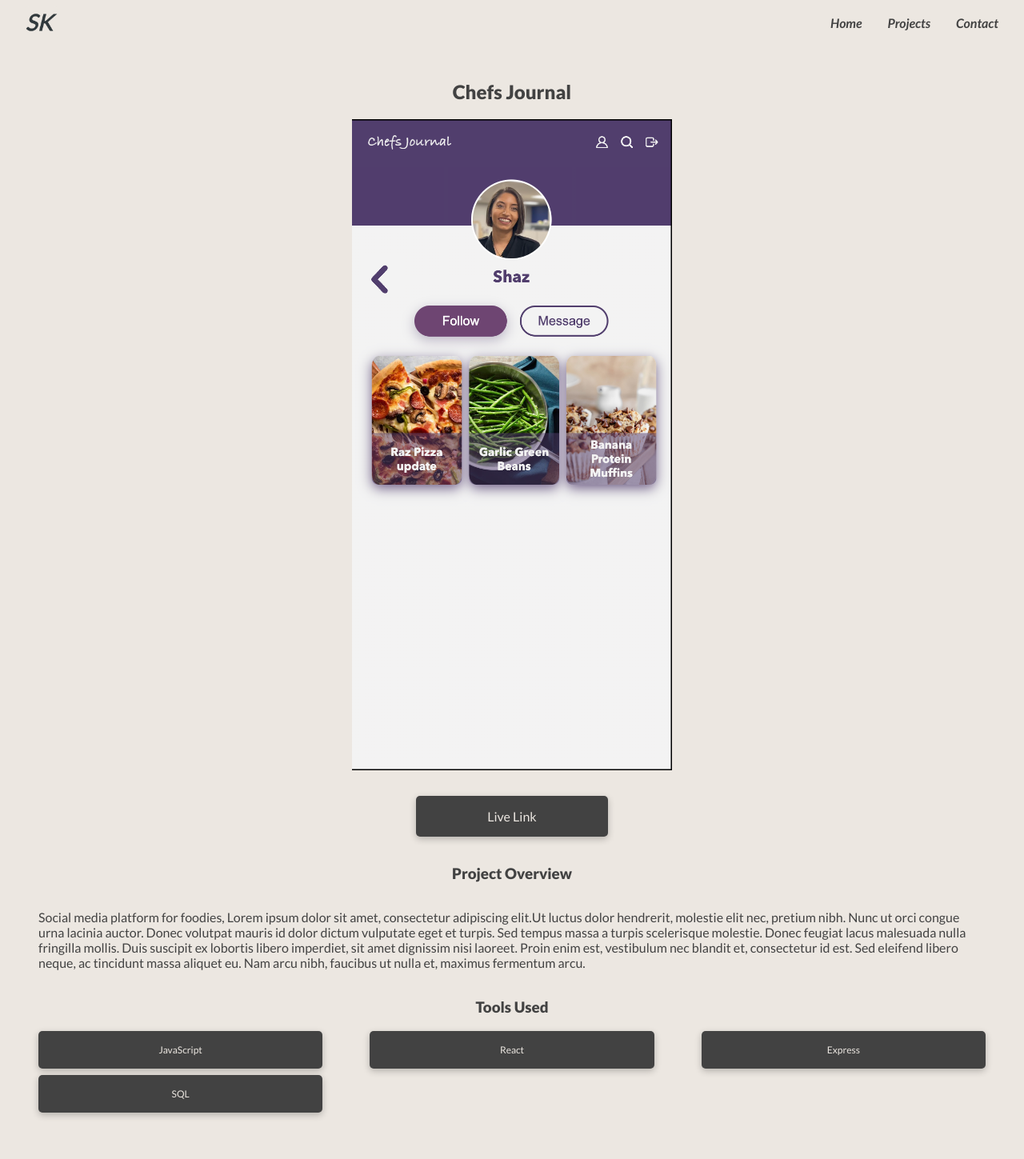
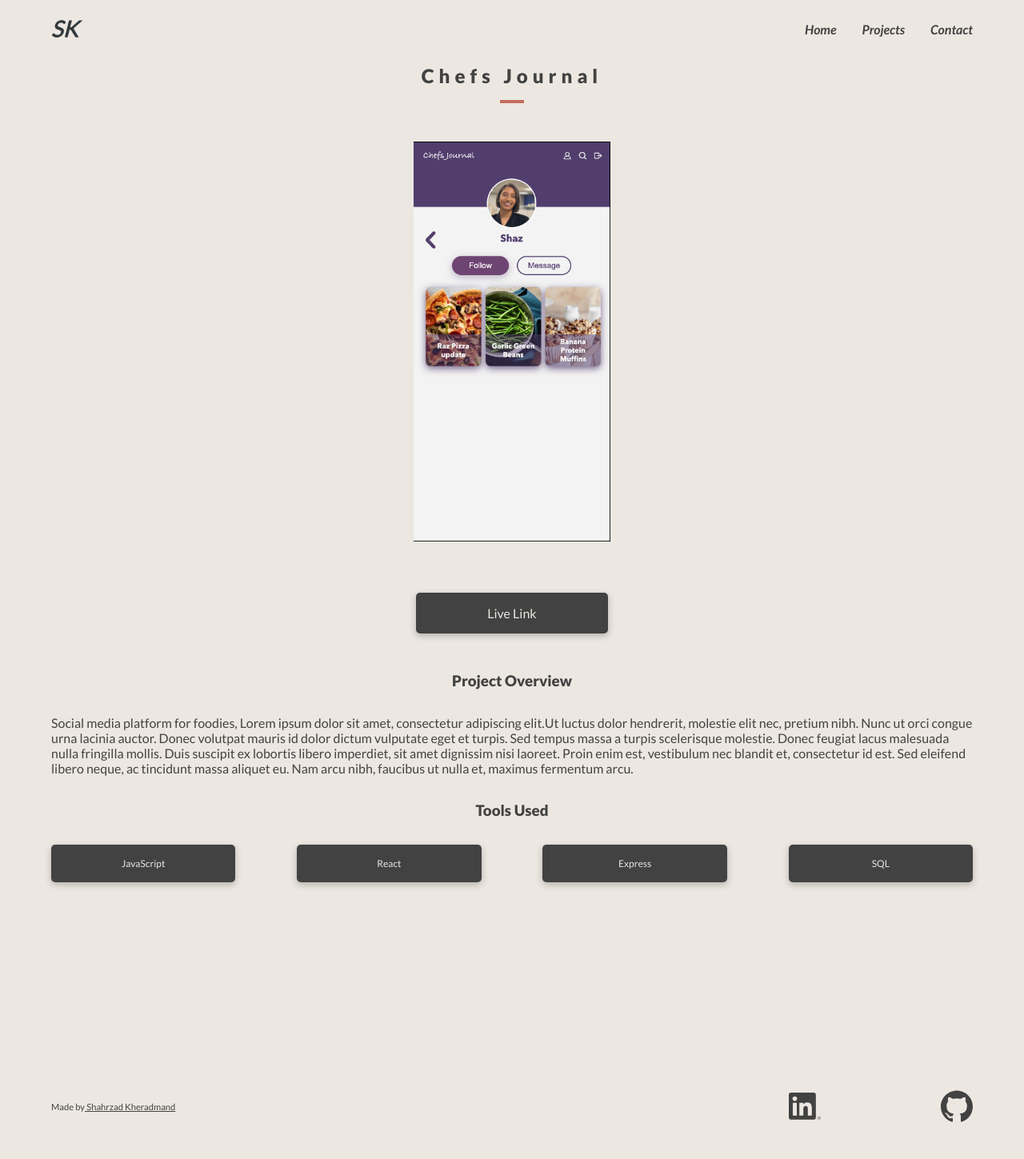
Before and after one commit to skherad/portfolio, a React (Create React App) app: page /projects/1 in a window 1280 px wide. Shown: the top 1449 px of the page at 80% size. Built offline with nearby package versions, Linux system fonts and the light colour scheme.

Commit message:
tablet breakpoint

```diff
--- a/src/App.scss
+++ b/src/App.scss
@@ -1,5 +1,6 @@
 @use './styles/partials/global' as *;
 @use './styles/partials/variables' as *;
+@use './styles/partials/mixins' as *;
 
 .body {
     &__container{
@@ -8,5 +9,8 @@
     }
     &__wrap {
         padding-bottom: 5rem;
+        @include tablet {
+            padding-bottom: 20rem;
+        }
     }
 }
--- a/src/components/Footer/Footer.scss
+++ b/src/components/Footer/Footer.scss
@@ -1,4 +1,5 @@
 @use '../../styles/partials/variables' as *;
+@use '../../styles/partials/mixins' as *;
 
 .footer {
     display: flex;
@@ -9,6 +10,9 @@
     bottom: 1.5rem;
     height: 2.5rem;
     width: 100%;
+    @include tablet {
+        padding: 2rem 4rem;
+    }
     &__txt {
         font-size: 0.7rem;
         color: $dark-color;
@@ -17,6 +21,9 @@
         width: 30%;
         display: flex;
         justify-content: space-between;
+        @include tablet {
+            width: 20%;
+        }
     }
     &__icon {
         width: 40px;
--- a/src/components/Header/Header.scss
+++ b/src/components/Header/Header.scss
@@ -1,4 +1,5 @@
 @use '../../styles/partials/variables' as *;
+@use '../../styles/partials/mixins' as *;
 
 .header {
     background-color: $background-color;
@@ -9,6 +10,9 @@
     width: 100%;
     position: fixed;
     top:0;
+    @include tablet {
+        padding: 1rem 3rem;
+    }
     &__logo-box {
         display: flex;
         justify-content: space-between;
--- a/src/components/Projects/Projects.scss
+++ b/src/components/Projects/Projects.scss
@@ -20,7 +20,7 @@
         @include tablet {
             flex-direction: row;
             justify-content: space-between;
-            padding: 2rem 8rem;
+            padding: 2rem 4rem;
         }
     }
     &__card {
@@ -29,7 +29,11 @@
         box-shadow: rgba(0, 0, 0, 0.15) 0px 3px 3px 0px;
         border-radius: 10px;
         padding: 1rem 0;
+
         @include tablet {
+            display: flex;
+            flex-direction: column;
+            align-items: center;
             width: 30%;
         }
     }
@@ -39,6 +43,9 @@
         background-size: contain;
         background-repeat: no-repeat;
         background-position: center;
+        @include tablet {
+            width: 80%;
+        }
     }
     &__name {
         text-align: center;
--- a/src/pages/ContactPage/ContactPage.scss
+++ b/src/pages/ContactPage/ContactPage.scss
@@ -6,6 +6,9 @@
     margin-top: 5rem;
     display: flex;
     flex-direction: column;
+    @include tablet {
+        padding: 0 4rem;
+    }
     &__title {
         @include section-title;
         align-self: center;
@@ -16,6 +19,7 @@
     }
     &__text {
         text-align: center;
+        margin: 3rem 0 1rem 0;
     }
     &__label {
         padding: 1rem 0;
@@ -42,6 +46,8 @@
         @include button-dark;
         margin-top: 2rem;
         font-size: 1rem;
+        width: 200px;
+        align-self: center;
     }
     &__invalid {
         color: $light-color;
--- a/src/pages/Home/Home.scss
+++ b/src/pages/Home/Home.scss
@@ -11,23 +11,35 @@
     padding: 0 2rem;
     margin-top: 2.5rem;
     @include tablet {
-        max-height: 62.5rem;
+        max-height: 45rem;
+        padding: 0 4rem;
     }
 
     &__title {
-        // margin-bottom: 3rem;
         margin: 0;
         letter-spacing: 6px;
+        @include tablet {
+            font-size: 3rem;
+            letter-spacing: 8px;
+        }
     }
     &__sub {
         margin-top: 0.5rem;
         margin-bottom: 3rem;
         font-size: 0.8rem;
         font-weight: 300;
+        @include tablet {
+            margin-bottom: 4rem;
+            font-size: 1rem;
+        }
     }
     &__text {
         text-align: center;
         margin: 0 0 3rem 0;
+        @include tablet {
+            margin-bottom: 4rem;
+            padding: 0 6rem;
+        }
     }
     &__button {
         @include button-light;
@@ -35,13 +47,12 @@
     }
 }
 .about {
-    // margin-top: 2rem;
     padding: 0 2rem;
     display: flex;
     flex-direction: column;
     align-items: center;
     @include tablet {
-        padding: 0 10rem;
+        padding: 0 6rem;
     }
     &__title {
         @include section-title;
--- a/src/pages/ProjectPage/ProjectPage.js
+++ b/src/pages/ProjectPage/ProjectPage.js
@@ -1,7 +1,6 @@
 import { useParams } from 'react-router-dom'
 import './ProjectPage.scss'
 import Data from '../../assets/data/projects.json'
-import { useEffect, useState } from 'react'
 import { v4 as uuidv4 } from 'uuid';
 
 const ProjectPage = () => {
@@ -13,11 +12,12 @@ const ProjectPage = () => {
     return (
     <section className='item'>
         <h2 className='item__title'>{project?.title}</h2>
+        <div className='item__border'></div>
         <img src={project?.photo_url} className="item__img"></img>
         <a href={project?.url} target="_blank" className='item__btn link'>Live Link</a>
-        <h3>Project Overview</h3>
+        <h3 className='item__sub'>Project Overview</h3>
         <p>{project?.desc}</p>
-        <h3>Tools Used</h3>
+        <h3 className='item__sub'>Tools Used</h3>
         <div className='item__skills'>
             {project?.tech.map(e=>
                 <div className='item__tech' key={uuidv4()}>{e}</div>
--- a/src/pages/ProjectPage/ProjectPage.scss
+++ b/src/pages/ProjectPage/ProjectPage.scss
@@ -7,16 +7,38 @@
     align-items: center;
     margin-top: 5rem;
     padding: 0 3rem 3rem 3rem;
+    @include tablet {
+        padding: 0 4rem;
+    }
+    &__title {
+        @include section-title;
+    }
+    &__border {
+        @include small-border;
+    }
     &__img {
+        margin-top: 3rem;
         width: 100%;
         margin-bottom: 2rem;
-        max-width: 400px;
+
+        @include tablet {
+            width: auto;
+            max-height: 500px;
+            margin-bottom: 4rem;
+        }
     }
     &__btn {
         @include button-dark;
         margin-bottom: 1rem;
         width: 50%;
         max-width: 15rem;
+        @include tablet {
+            margin-bottom: 2rem;
+        }
+    }
+    &__sub {
+        margin: 0;
+        padding: 1rem 0;
     }
     &__skills {
         display: flex;
@@ -28,6 +50,9 @@
         @include button-dark;
         width: 30%;
         font-size: .75rem;
-        margin-bottom: 0.5rem;
+        margin: 1rem 0;
+        @include tablet {
+            width: 20%;
+        }
     }
 }
```
